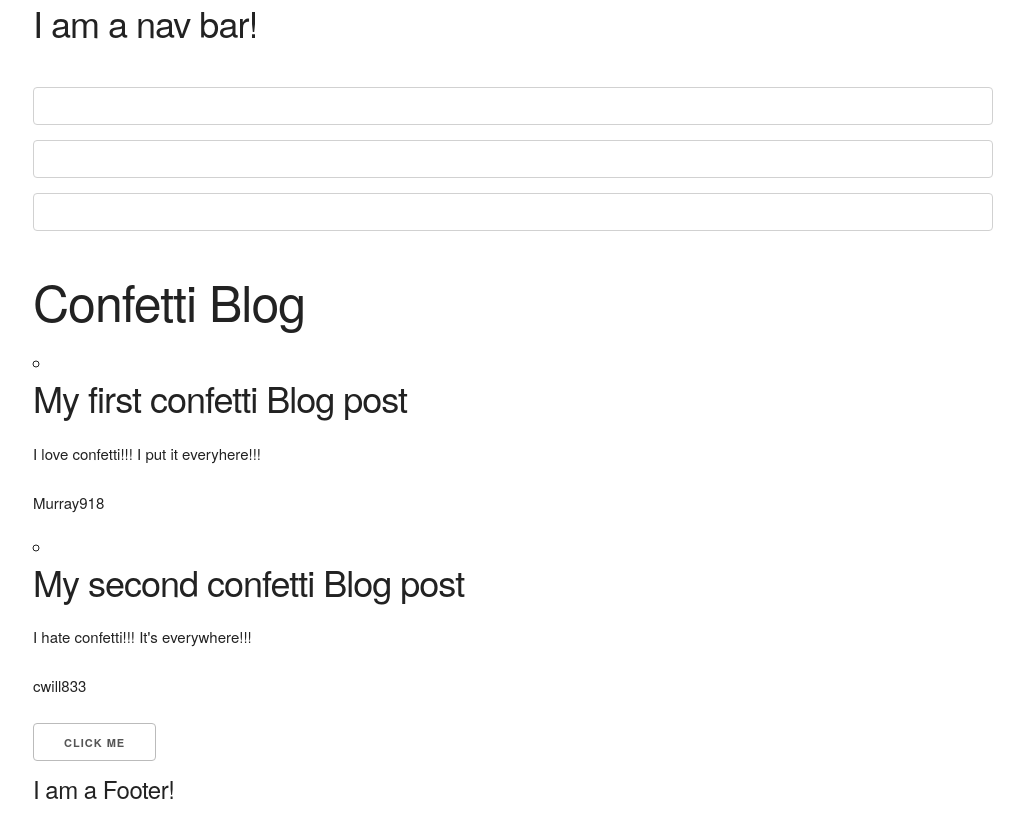
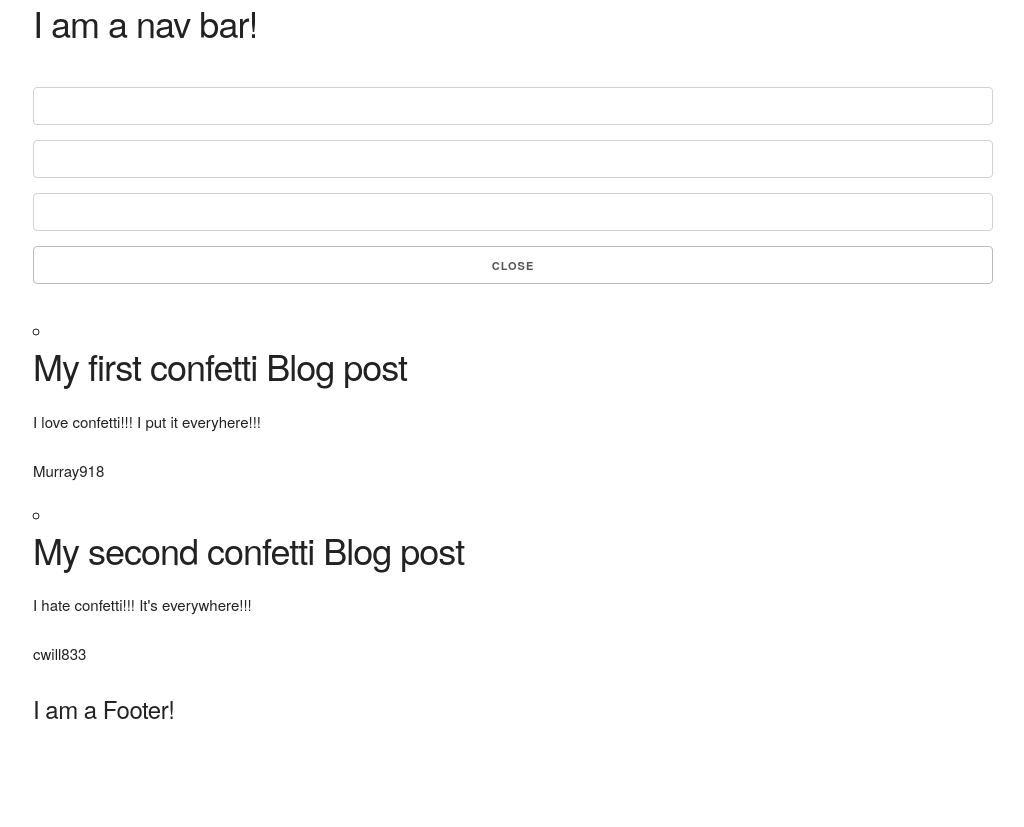
Before and after one commit to eag58914/morning_blog, a React (Create React App) app: page / in a window 1280 px wide. Shown: the whole page, without its empty margins (127-1151 px from the left). After the commit the page ends 800 px from the top, so only its background shows below. Built offline with nearby package versions, Linux system fonts and the light colour scheme.

Commit message:
added to show or hide forms

```diff
--- a/src/App.js
+++ b/src/App.js
@@ -21,7 +21,7 @@ class App extends Component {
 		]
 	};
 
-	handleClick = (event) => {
+	handleShowForm = (event) => {
 		this.setState({
 			isShowing: !this.state.isShowing
 		});
@@ -41,10 +41,12 @@ class App extends Component {
 		return (
 			<div className="App container">
 				<Nav />
-				<BlogForm />
-				{this.state.isShowing ? title : null}
+				{this.state.isShowing ? (
+					<BlogForm handleToggle={this.handleShowForm} />
+				) : (
+					<button onClick={this.handleShowForm}>Add Posts </button>
+				)}
 				<ul>{composedPosts}</ul>
-				<button onClick={this.handleClick}>click me </button>
 				<Footer />
 			</div>
 		);
--- a/src/BlogForm/index.js
+++ b/src/BlogForm/index.js
@@ -1,5 +1,6 @@
 import React, { Component } from 'react';
 import './BlogForm.css';
+import PropTypes from 'prop-types';
 
 class BlogForm extends Component {
 	state = {
@@ -19,9 +20,14 @@ class BlogForm extends Component {
 				<input onChange={this.handleOnChange} value={this.state.title} type="text" name="title" />
 				<input type="text" name="user" onChange={this.handleOnChange} />
 				<input type="text" name="content" onChange={this.handleOnChange} />
+				<button onClick={this.props.handleToggle}>close</button>
 			</form>
 		);
 	}
 }
 
 export default BlogForm;
+
+BlogForm.propTypes = {
+	handleToggle: PropTypes.func
+};
```
